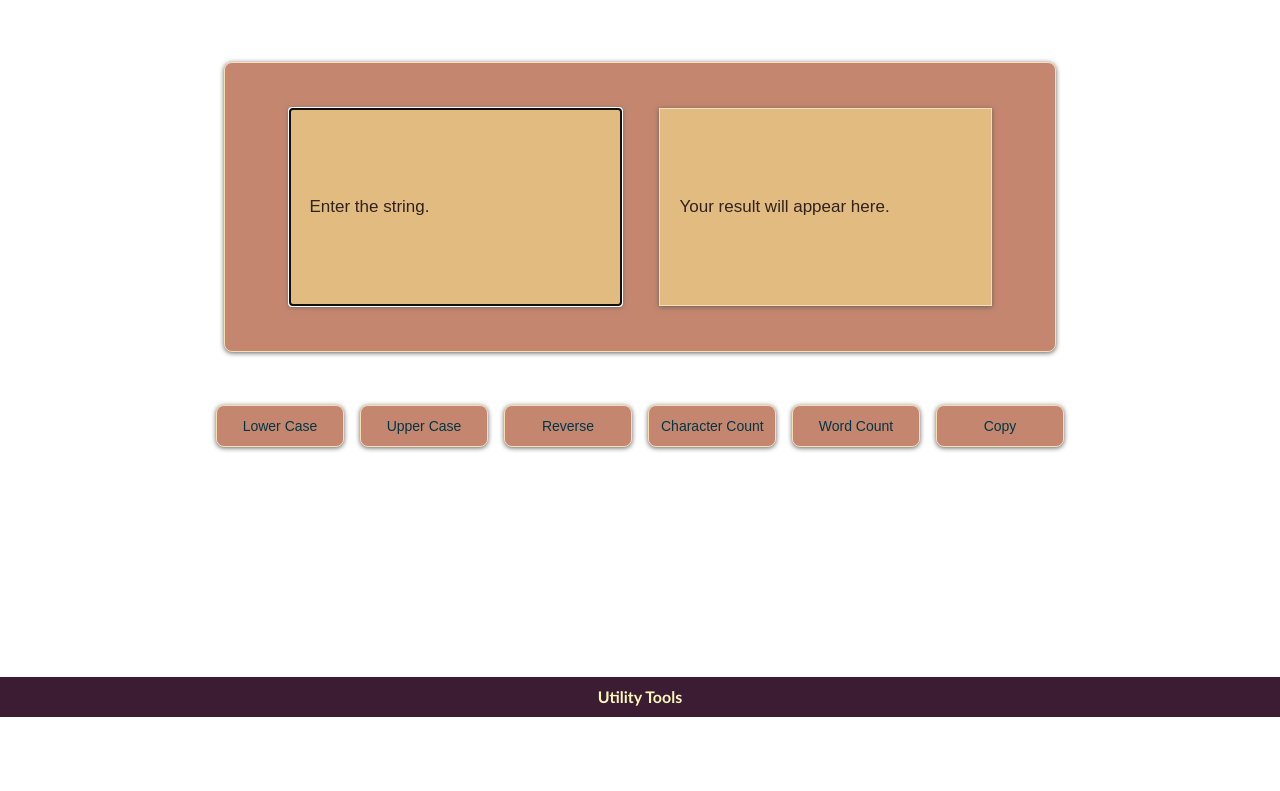
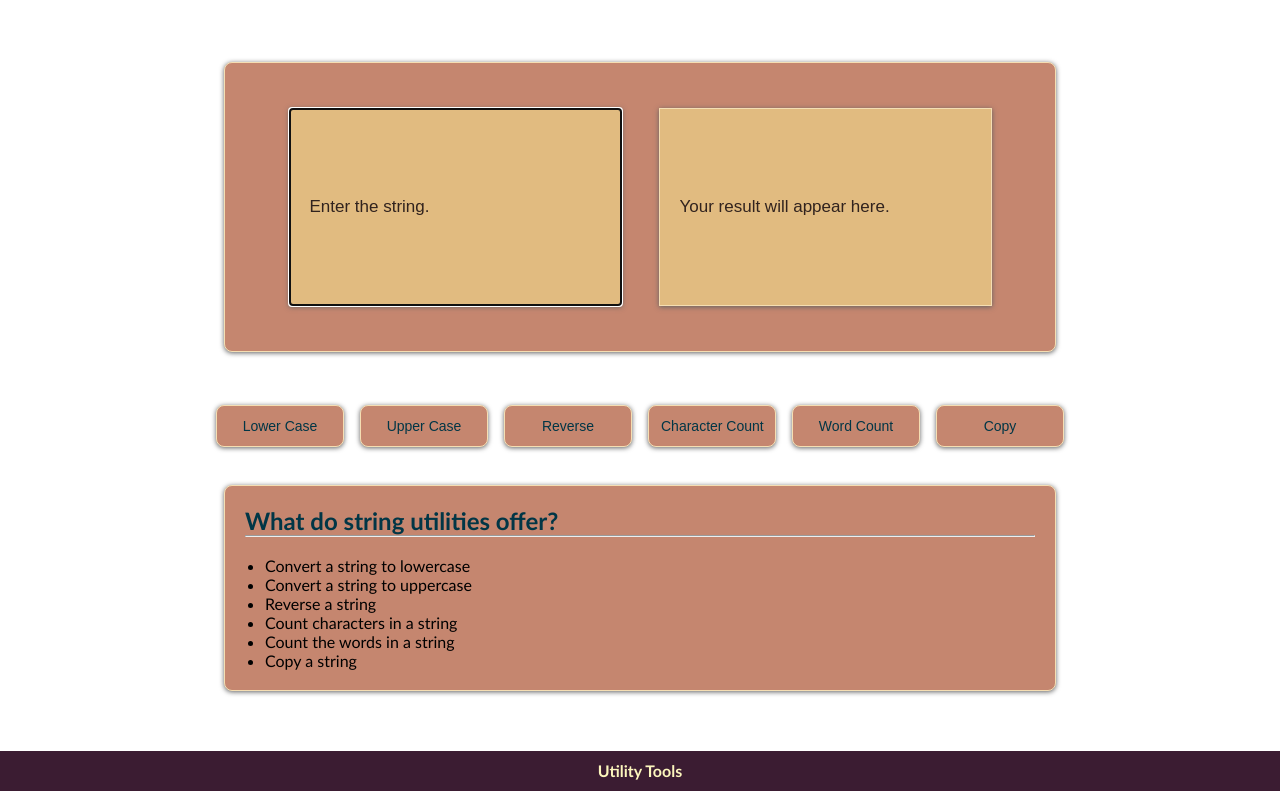
Before and after one commit to ashhadimam07/string-utility, a website: page index.html in a window 1280 px wide. Shown: the part 83-874 px from the top of the page. Before the commit the page ends 800 px from the top, so only its background shows below. Drawn offline with Linux system fonts and the light colour scheme.

Commit message:
Add description

```diff
--- a/index.html
+++ b/index.html
@@ -24,6 +24,19 @@
             <input type ="button" id ="wordcount" value="Word Count">
             <input type ="button" id ="copy" value="Copy">
         </div>
+        <div class="content">
+            <h2>What do string utilities offer?</h2>
+            <hr>
+            <br>
+            <ul>
+                <li>Convert a string to lowercase</li>
+                <li>Convert a string to uppercase</li>
+                <li>Reverse a string</li>
+                <li>Count characters in a string</li>
+                <li>Count the words in a string</li>
+                <li>Copy a string</li>
+            </ul>
+        </div>
     </main>
     <footer class="footer">
         <div class="footer-heading">Utility Tools</div>
```
